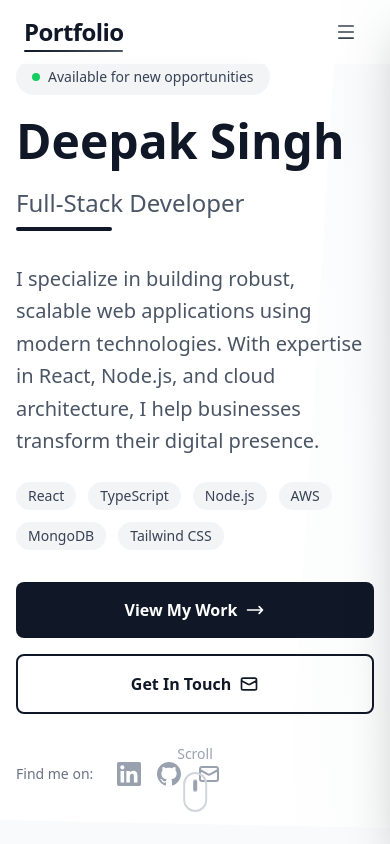
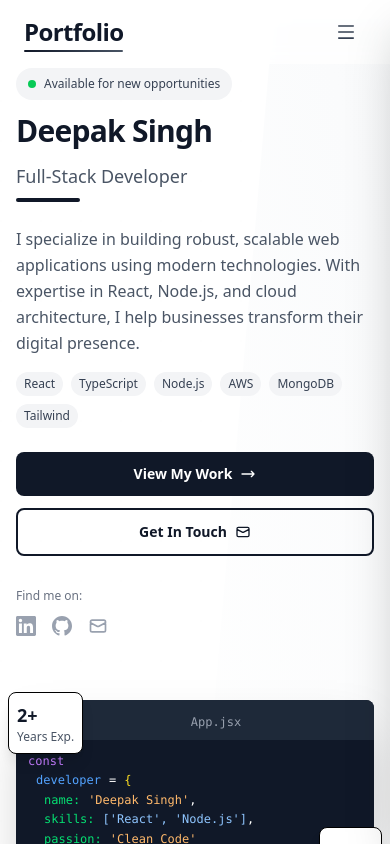
Before and after one commit to singdeepak/myportfolio, a React (Vite) app: page / in a window 390 px wide. Shown: the top 844 px of the page. Built offline with nearby package versions, Linux system fonts and the light colour scheme.

Commit message:
new changes

```diff
--- a/src/components/Home.jsx
+++ b/src/components/Home.jsx
@@ -18,7 +18,7 @@ export default function Hero() {
   };
 
   return (
-    <section className="relative min-h-screen bg-white overflow-hidden">
+    <section className="relative min-h-screen bg-white overflow-hidden mt-5">
       {/* Subtle Background Pattern */}
       <div className="absolute inset-0 opacity-30">
         <div
@@ -32,56 +32,58 @@ export default function Hero() {
         />
       </div>
 
-      {/* Geometric Accent */}
-      <div className="absolute top-0 right-0 w-1/3 h-full overflow-hidden">
+      {/* Geometric Accent - Responsive */}
+      <div className="absolute top-0 right-0 w-1/2 sm:w-1/3 h-full overflow-hidden">
         <div
           className="absolute top-0 right-0 w-full h-full bg-gradient-to-bl from-gray-50 to-transparent"
           style={{
             transform: `translateY(${scrollY * 0.1}px)`,
-            clipPath: 'polygon(60% 0%, 100% 0%, 100% 100%, 20% 100%)'
+            clipPath: 'polygon(40% 0%, 100% 0%, 100% 100%, 0% 100%)'
           }}
         />
       </div>
 
-      {/* Main Content Container */}
-      <div className="relative z-10 flex flex-col justify-center min-h-screen px-4 sm:px-6 lg:px-8">
+      {/* Main Content Container - Improved Mobile Spacing */}
+      <div className="relative z-10 flex flex-col justify-center min-h-screen px-4 sm:px-6 lg:px-8 py-12 sm:py-16">
         <div className="max-w-7xl mx-auto w-full">
-          <div className="grid lg:grid-cols-2 gap-12 items-center">
+          <div className="grid lg:grid-cols-2 gap-8 lg:gap-12 items-center">
 
-            {/* Content Column */}
-            <div className="space-y-8">
+            {/* Content Column - Enhanced Mobile Responsiveness */}
+            <div className="space-y-6 sm:space-y-8">
               {/* Professional Introduction */}
-              <div className={`space-y-4 transform transition-all duration-1000 ${isVisible ? 'translate-y-0 opacity-100' : 'translate-y-8 opacity-0'}`}>
-                <div className="inline-flex items-center px-4 py-2 bg-gray-100 rounded-full text-sm font-medium text-gray-700">
+              <div className={`space-y-3 sm:space-y-4 transform transition-all duration-1000 ${isVisible ? 'translate-y-0 opacity-100' : 'translate-y-8 opacity-0'}`}>
+                <div className="inline-flex items-center px-3 sm:px-4 py-2 bg-gray-100 rounded-full text-xs sm:text-sm font-medium text-gray-700">
                   <div className="w-2 h-2 bg-green-500 rounded-full mr-2 animate-pulse"></div>
                   Available for new opportunities
                 </div>
 
-                <h1 className="text-5xl sm:text-6xl lg:text-7xl font-bold text-gray-900 leading-tight">
+                {/* Responsive Typography with Proper Margins */}
+                <h1 className="text-3xl xs:text-4xl sm:text-5xl md:text-6xl lg:text-7xl font-bold text-gray-900 leading-tight tracking-tight">
                   Deepak Singh
                 </h1>
 
                 <div className="space-y-2">
-                  <h2 className="text-2xl sm:text-3xl lg:text-4xl font-light text-gray-600">
+                  <h2 className="text-lg xs:text-xl sm:text-2xl md:text-3xl lg:text-4xl font-light text-gray-600">
                     Full-Stack Developer
                   </h2>
-                  <div className="w-24 h-1 bg-gray-900 rounded-full"></div>
+                  <div className="w-16 sm:w-20 lg:w-24 h-1 bg-gray-900 rounded-full"></div>
                 </div>
               </div>
 
-              {/* Description */}
-              <div className={`space-y-6 transform transition-all duration-1000 delay-200 ${isVisible ? 'translate-y-0 opacity-100' : 'translate-y-8 opacity-0'}`}>
-                <p className="text-xl text-gray-600 leading-relaxed max-w-2xl">
+              {/* Description - Better Mobile Text */}
+              <div className={`space-y-4 sm:space-y-6 transform transition-all duration-1000 delay-200 ${isVisible ? 'translate-y-0 opacity-100' : 'translate-y-8 opacity-0'}`}>
+                <p className="text-base sm:text-lg lg:text-xl text-gray-600 leading-relaxed max-w-2xl">
                   I specialize in building robust, scalable web applications using modern technologies.
                   With expertise in React, Node.js, and cloud architecture, I help businesses transform
                   their digital presence.
                 </p>
 
-                <div className="flex flex-wrap gap-3">
-                  {['React', 'TypeScript', 'Node.js', 'AWS', 'MongoDB', 'Tailwind CSS'].map((tech, index) => (
+                {/* Responsive Tech Stack Tags */}
+                <div className="flex flex-wrap gap-2 sm:gap-3">
+                  {['React', 'TypeScript', 'Node.js', 'AWS', 'MongoDB', 'Tailwind'].map((tech, index) => (
                     <span
                       key={tech}
-                      className="px-3 py-1 bg-gray-100 text-gray-700 text-sm rounded-full font-medium"
+                      className="px-2 sm:px-3 py-1 bg-gray-100 text-gray-700 text-xs sm:text-sm rounded-full font-medium animate-fadeIn"
                       style={{ animationDelay: `${index * 100}ms` }}
                     >
                       {tech}
@@ -90,39 +92,39 @@ export default function Hero() {
                 </div>
               </div>
 
-              {/* CTA Buttons */}
-              <div className={`flex flex-col sm:flex-row gap-4 transform transition-all duration-1000 delay-400 ${isVisible ? 'translate-y-0 opacity-100' : 'translate-y-8 opacity-0'}`}>
+              {/* CTA Buttons - Mobile Optimized */}
+              <div className={`flex flex-col sm:flex-row gap-3 sm:gap-4 transform transition-all duration-1000 delay-400 ${isVisible ? 'translate-y-0 opacity-100' : 'translate-y-8 opacity-0'}`}>
                 <button
                   onClick={() => handleNavClick('projects')}
-                  className="group inline-flex items-center justify-center px-8 py-4 bg-gray-900 text-white font-semibold rounded-lg transition-all duration-300 hover:bg-gray-800 hover:transform hover:scale-105 focus:outline-none focus:ring-2 focus:ring-gray-900 focus:ring-offset-2"
+                  className="group inline-flex items-center justify-center px-6 sm:px-8 py-3 sm:py-4 bg-gray-900 text-white font-semibold rounded-lg transition-all duration-300 hover:bg-gray-800 hover:transform hover:scale-105 focus:outline-none focus:ring-2 focus:ring-gray-900 focus:ring-offset-2 text-sm sm:text-base"
                 >
                   <span className="mr-2">View My Work</span>
-                  <svg className="w-5 h-5 transition-transform duration-300 group-hover:translate-x-1" fill="none" stroke="currentColor" viewBox="0 0 24 24">
+                  <svg className="w-4 h-4 sm:w-5 sm:h-5 transition-transform duration-300 group-hover:translate-x-1" fill="none" stroke="currentColor" viewBox="0 0 24 24">
                     <path strokeLinecap="round" strokeLinejoin="round" strokeWidth={2} d="M17 8l4 4m0 0l-4 4m4-4H3" />
                   </svg>
                 </button>
 
                 <button
                   onClick={() => handleNavClick('contact')}
-                  className="group inline-flex items-center justify-center px-8 py-4 border-2 border-gray-900 text-gray-900 font-semibold rounded-lg transition-all duration-300 hover:bg-gray-900 hover:text-white hover:transform hover:scale-105 focus:outline-none focus:ring-2 focus:ring-gray-900 focus:ring-offset-2"
+                  className="group inline-flex items-center justify-center px-6 sm:px-8 py-3 sm:py-4 border-2 border-gray-900 text-gray-900 font-semibold rounded-lg transition-all duration-300 hover:bg-gray-900 hover:text-white hover:transform hover:scale-105 focus:outline-none focus:ring-2 focus:ring-gray-900 focus:ring-offset-2 text-sm sm:text-base"
                 >
                   <span className="mr-2">Get In Touch</span>
-                  <svg className="w-5 h-5 transition-transform duration-300 group-hover:rotate-12" fill="none" stroke="currentColor" viewBox="0 0 24 24">
+                  <svg className="w-4 h-4 sm:w-5 sm:h-5 transition-transform duration-300 group-hover:rotate-12" fill="none" stroke="currentColor" viewBox="0 0 24 24">
                     <path strokeLinecap="round" strokeLinejoin="round" strokeWidth={2} d="M3 8l7.89 4.26a2 2 0 002.22 0L21 8M5 19h14a2 2 0 002-2V7a2 2 0 00-2-2H5a2 2 0 00-2 2v10a2 2 0 002 2z" />
                   </svg>
                 </button>
               </div>
 
-              {/* Professional Links */}
-              <div className={`flex items-center gap-6 pt-4 transform transition-all duration-1000 delay-600 ${isVisible ? 'translate-y-0 opacity-100' : 'translate-y-8 opacity-0'}`}>
-                <span className="text-sm text-gray-500 font-medium">Find me on:</span>
+              {/* Professional Links - Mobile Responsive */}
+              <div className={`flex flex-col xs:flex-row xs:items-center gap-3 xs:gap-6 pt-2 sm:pt-4 transform transition-all duration-1000 delay-600 ${isVisible ? 'translate-y-0 opacity-100' : 'translate-y-8 opacity-0'}`}>
+                <span className="text-xs sm:text-sm text-gray-500 font-medium">Find me on:</span>
                 <div className="flex gap-4">
                   <a
                     href="#"
                     className="text-gray-400 hover:text-gray-900 transition-colors duration-300 transform hover:scale-110"
                     aria-label="LinkedIn"
                   >
-                    <svg className="w-6 h-6" fill="currentColor" viewBox="0 0 24 24">
+                    <svg className="w-5 h-5 sm:w-6 sm:h-6" fill="currentColor" viewBox="0 0 24 24">
                       <path d="M20.447 20.452h-3.554v-5.569c0-1.328-.027-3.037-1.852-3.037-1.853 0-2.136 1.445-2.136 2.939v5.667H9.351V9h3.414v1.561h.046c.477-.9 1.637-1.85 3.37-1.85 3.601 0 4.267 2.37 4.267 5.455v6.286zM5.337 7.433c-1.144 0-2.063-.926-2.063-2.065 0-1.138.92-2.063 2.063-2.063 1.14 0 2.064.925 2.064 2.063 0 1.139-.925 2.065-2.064 2.065zm1.782 13.019H3.555V9h3.564v11.452zM22.225 0H1.771C.792 0 0 .774 0 1.729v20.542C0 23.227.792 24 1.771 24h20.451C23.2 24 24 23.227 24 22.271V1.729C24 .774 23.2 0 22.222 0h.003z"/>
                     </svg>
                   </a>
@@ -131,7 +133,7 @@ export default function Hero() {
                     className="text-gray-400 hover:text-gray-900 transition-colors duration-300 transform hover:scale-110"
                     aria-label="GitHub"
                   >
-                    <svg className="w-6 h-6" fill="currentColor" viewBox="0 0 24 24">
+                    <svg className="w-5 h-5 sm:w-6 sm:h-6" fill="currentColor" viewBox="0 0 24 24">
                       <path d="M12 0c-6.626 0-12 5.373-12 12 0 5.302 3.438 9.8 8.207 11.387.599.111.793-.261.793-.577v-2.234c-3.338.726-4.033-1.416-4.033-1.416-.546-1.387-1.333-1.756-1.333-1.756-1.089-.745.083-.729.083-.729 1.205.084 1.839 1.237 1.839 1.237 1.07 1.834 2.807 1.304 3.492.997.107-.775.418-1.305.762-1.604-2.665-.305-5.467-1.334-5.467-5.931 0-1.311.469-2.381 1.236-3.221-.124-.303-.535-1.524.117-3.176 0 0 1.008-.322 3.301 1.23.957-.266 1.983-.399 3.003-.404 1.02.005 2.047.138 3.006.404 2.291-1.552 3.297-1.23 3.297-1.23.653 1.653.242 2.874.118 3.176.77.84 1.235 1.911 1.235 3.221 0 4.609-2.807 5.624-5.479 5.921.43.372.823 1.102.823 2.222v3.293c0 .319.192.694.801.576 4.765-1.589 8.199-6.086 8.199-11.386 0-6.627-5.373-12-12-12z"/>
                     </svg>
                   </a>
@@ -140,7 +142,7 @@ export default function Hero() {
                     className="text-gray-400 hover:text-gray-900 transition-colors duration-300 transform hover:scale-110"
                     aria-label="Email"
                   >
-                    <svg className="w-6 h-6" fill="none" stroke="currentColor" viewBox="0 0 24 24">
+                    <svg className="w-5 h-5 sm:w-6 sm:h-6" fill="none" stroke="currentColor" viewBox="0 0 24 24">
                       <path strokeLinecap="round" strokeLinejoin="round" strokeWidth={2} d="M3 8l7.89 4.26a2 2 0 002.22 0L21 8M5 19h14a2 2 0 002-2V7a2 2 0 00-2-2H5a2 2 0 00-2 2v10a2 2 0 002 2z" />
                     </svg>
                   </a>
@@ -148,25 +150,25 @@ export default function Hero() {
               </div>
             </div>
 
-            {/* Visual Column */}
-            <div className={`relative hidden lg:block transform transition-all duration-1000 delay-300 ${isVisible ? 'translate-x-0 opacity-100' : 'translate-x-8 opacity-0'}`}>
+            {/* Visual Column - Now Visible on Mobile with Responsive Design */}
+            <div className={`relative mt-8 lg:mt-0 transform transition-all duration-1000 delay-300 ${isVisible ? 'translate-x-0 opacity-100' : 'translate-x-8 opacity-0'}`}>
               <div className="relative">
-                {/* Code Preview Window */}
+                {/* Code Preview Window - Mobile Responsive */}
                 <div className="bg-gray-900 rounded-lg shadow-2xl overflow-hidden">
                   {/* Window Header */}
-                  <div className="flex items-center px-4 py-3 bg-gray-800">
-                    <div className="flex space-x-2">
-                      <div className="w-3 h-3 bg-red-500 rounded-full"></div>
-                      <div className="w-3 h-3 bg-yellow-500 rounded-full"></div>
-                      <div className="w-3 h-3 bg-green-500 rounded-full"></div>
+                  <div className="flex items-center px-3 sm:px-4 py-2 sm:py-3 bg-gray-800">
+                    <div className="flex space-x-1.5 sm:space-x-2">
+                      <div className="w-2.5 h-2.5 sm:w-3 sm:h-3 bg-red-500 rounded-full"></div>
+                      <div className="w-2.5 h-2.5 sm:w-3 sm:h-3 bg-yellow-500 rounded-full"></div>
+                      <div className="w-2.5 h-2.5 sm:w-3 sm:h-3 bg-green-500 rounded-full"></div>
                     </div>
                     <div className="flex-1 text-center">
-                      <span className="text-sm text-gray-400 font-mono">App.jsx</span>
+                      <span className="text-xs sm:text-sm text-gray-400 font-mono">App.jsx</span>
                     </div>
                   </div>
 
-                  {/* Code Content */}
-                  <div className="p-6 text-sm font-mono leading-relaxed">
+                  {/* Code Content - Mobile Responsive */}
+                  <div className="p-3 sm:p-4 lg:p-6 text-xs sm:text-sm font-mono leading-relaxed">
                     <div className="text-purple-400">const</div>
                     <span className="text-blue-400 ml-2">developer</span>
                     <span className="text-white ml-2">=</span>
@@ -187,36 +189,36 @@ export default function Hero() {
                   </div>
                 </div>
 
-                {/* Floating Stats */}
-                <div className="absolute -top-4 -left-4 bg-white rounded-lg shadow-lg p-4 border">
-                  <div className="text-2xl font-bold text-gray-900">2+</div>
-                  <div className="text-sm text-gray-600">Years Experience</div>
+                {/* Floating Stats - Mobile Responsive */}
+                <div className="absolute -top-2 sm:-top-4 -left-2 sm:-left-4 bg-white rounded-lg shadow-lg p-2 sm:p-4 border">
+                  <div className="text-lg sm:text-2xl font-bold text-gray-900">2+</div>
+                  <div className="text-xs sm:text-sm text-gray-600">Years Exp.</div>
                 </div>
 
-                <div className="absolute -bottom-4 -right-4 bg-white rounded-lg shadow-lg p-4 border">
-                  <div className="text-2xl font-bold text-gray-900">10+</div>
-                  <div className="text-sm text-gray-600">Projects Completed</div>
+                <div className="absolute -bottom-2 sm:-bottom-4 -right-2 sm:-right-4 bg-white rounded-lg shadow-lg p-2 sm:p-4 border">
+                  <div className="text-lg sm:text-2xl font-bold text-gray-900">10+</div>
+                  <div className="text-xs sm:text-sm text-gray-600">Projects</div>
                 </div>
               </div>
             </div>
           </div>
         </div>
 
-        {/* Scroll Indicator */}
-        <div className={`absolute bottom-8 left-1/2 transform -translate-x-1/2 transition-all duration-1000 delay-800 ${isVisible ? 'opacity-100' : 'opacity-0'}`}>
+        {/* Scroll Indicator - Mobile Responsive */}
+        <div className={`absolute bottom-4 sm:bottom-8 left-1/2 transform -translate-x-1/2 transition-all duration-1000 delay-800 ${isVisible ? 'opacity-100' : 'opacity-0'}`}>
           <div className="flex flex-col items-center text-gray-400">
-            <span className="text-sm font-medium mb-2">Scroll</span>
-            <div className="w-6 h-10 border-2 border-gray-300 rounded-full flex justify-center">
-              <div className="w-1 h-3 bg-gray-400 rounded-full mt-2 animate-bounce"></div>
+            <span className="text-xs sm:text-sm font-medium mb-2">Scroll</span>
+            <div className="w-5 h-8 sm:w-6 sm:h-10 border-2 border-gray-300 rounded-full flex justify-center">
+              <div className="w-0.5 sm:w-1 h-2 sm:h-3 bg-gray-400 rounded-full mt-1.5 sm:mt-2 animate-bounce"></div>
             </div>
           </div>
         </div>
       </div>
 
-      {/* Clean Bottom Wave */}
+      {/* Clean Bottom Wave - Mobile Responsive */}
       <div className="absolute bottom-0 w-full overflow-hidden">
         <svg
-          className="relative block w-full h-12"
+          className="relative block w-full h-8 sm:h-12"
           xmlns="http://www.w3.org/2000/svg"
           preserveAspectRatio="none"
           viewBox="0 0 1200 120"
@@ -227,6 +229,26 @@ export default function Hero() {
           />
         </svg>
       </div>
+
+      {/* Custom CSS for animations */}
+      <style jsx>{`
+        @keyframes fadeIn {
+          from { opacity: 0; transform: translateY(10px); }
+          to { opacity: 1; transform: translateY(0); }
+        }
+        .animate-fadeIn {
+          animation: fadeIn 0.6s ease-out forwards;
+        }
+
+        /* Extra small screens */
+        @media (min-width: 475px) {
+          .xs\\:text-4xl { font-size: 2.25rem; line-height: 2.5rem; }
+          .xs\\:text-xl { font-size: 1.25rem; line-height: 1.75rem; }
+          .xs\\:flex-row { flex-direction: row; }
+          .xs\\:items-center { align-items: center; }
+          .xs\\:gap-6 { gap: 1.5rem; }
+        }
+      `}</style>
     </section>
   );
 }
```
